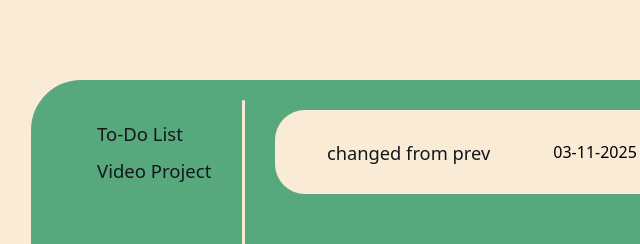
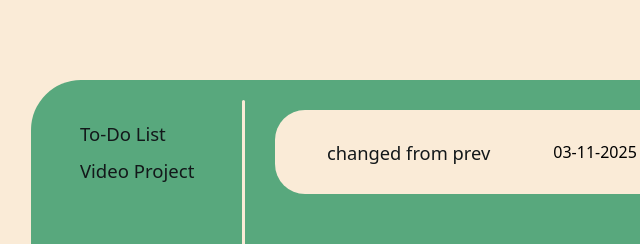
Before and after one commit to Jettan17/odin-to-do-list, a website built with webpack: page src/template.html in a window 1280 px wide. Shown: the top 244 px of the page, 161-801 px from the left. Built offline with nearby package versions, Linux system fonts and the light colour scheme; a web font is replaced by a local one.

Commit message:
feat: projects bar shifted more left

```diff
--- a/src/style.css
+++ b/src/style.css
@@ -126,7 +126,7 @@ button {
 
 ul {
     list-style-type: none;
-    margin: 20px 0px;
+    margin: 20px -10%;
 }
 
 li {
```
